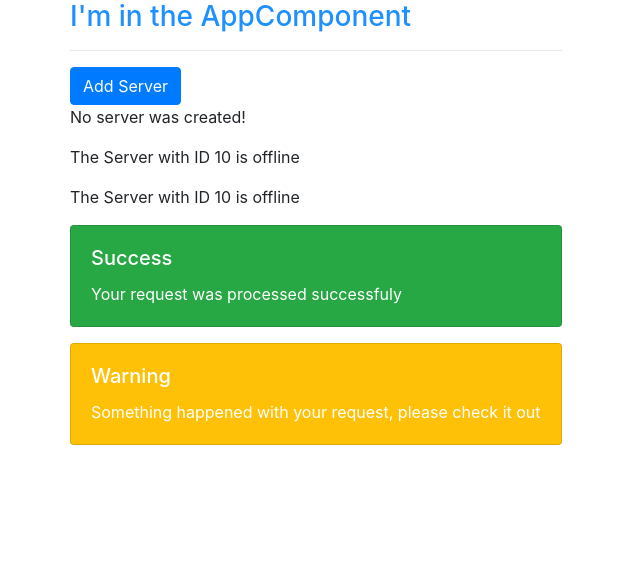
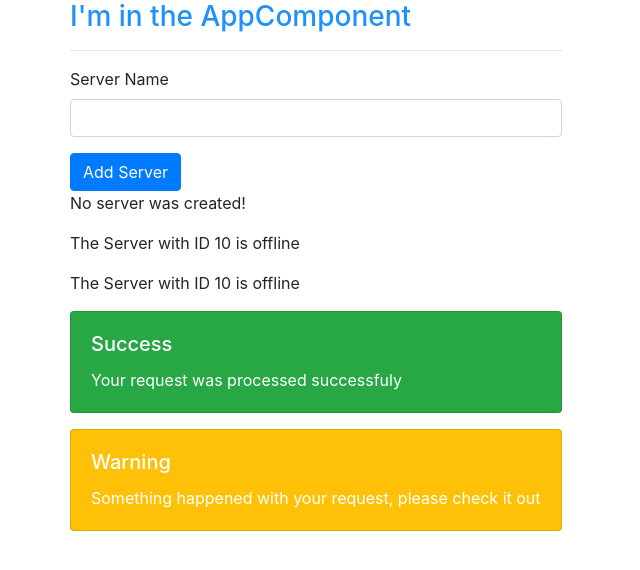
Before and after one commit to deyvidyfs/angular_study_projects, an Angular app in the folder Udemy - Academind Course Files/Section 1/my-first-app/: page / in a window 1280 px wide. Shown: the top 570 px of the page, without its empty margins (0-640 px from the left). Built offline with nearby package versions, Linux system fonts and the light colour scheme.

Commit message:
added data in event binding

```diff
--- a/Udemy - Academind Course Files/Section 1/my-first-app/src/app/servers/servers.component.html
+++ b/Udemy - Academind Course Files/Section 1/my-first-app/src/app/servers/servers.component.html
@@ -1,4 +1,10 @@
-<button
+ <label>Server Name</label>
+<input type="text"
+    class="form-control"
+    (input)="onUpdateServerName($event)">
+
+<p>{{serverName}}</p>
+ <button
     class='btn btn-primary'
     [disabled]='!allowNewServer'
     (click)='onCreateServer()'>Add Server</button>
--- a/Udemy - Academind Course Files/Section 1/my-first-app/src/app/servers/servers.component.ts
+++ b/Udemy - Academind Course Files/Section 1/my-first-app/src/app/servers/servers.component.ts
@@ -9,6 +9,7 @@
 export class ServersComponent implements OnInit {
   allowNewServer = false;
   serverCreationStatus = 'No server was created!';
+  serverName = '';
 
   constructor() {
     setTimeout(() => {
@@ -23,4 +24,8 @@
     this.serverCreationStatus = 'Server was created!';
   }
 
+  onUpdateServerName(event: Event){
+    this.serverName = (<HTMLInputElement>event.target).value;
+  }
+
 }
```
